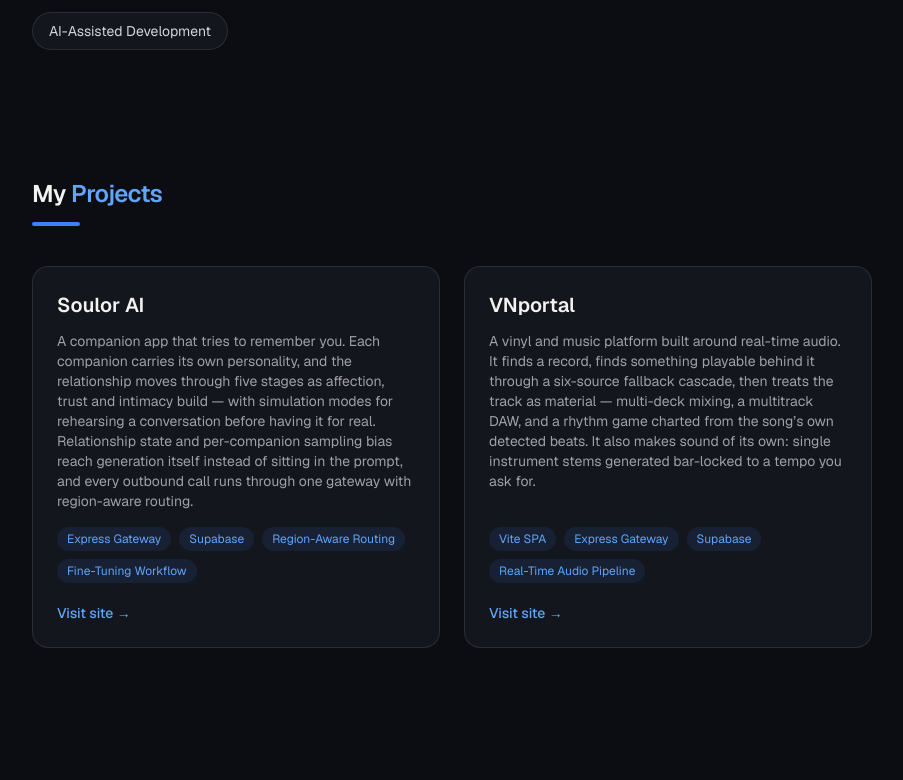
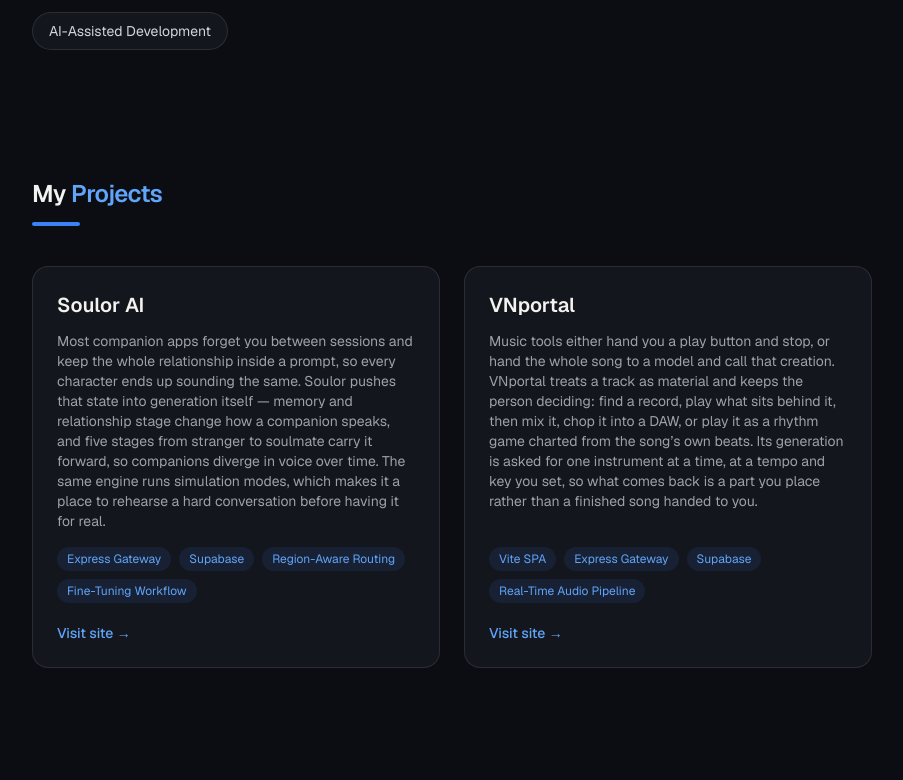
Before and after one commit to dh8116/dh8116.github.io, a Next.js app: page / in a window 1280 px wide. Shown: the part 2015-2795 px from the top of the page, without its empty margins (120-1023 px from the left). Built offline with nearby package versions, Linux system fonts and the light colour scheme.

Commit message:
Rewrite project intros around why each app exists

```diff
--- a/src/data/site.ts
+++ b/src/data/site.ts
@@ -27,7 +27,7 @@
     slug: "soulor-ai",
     name: "Soulor AI",
     description:
-      "A companion app that tries to remember you. Each companion carries its own personality, and the relationship moves through five stages as affection, trust and intimacy build \u2014 with simulation modes for rehearsing a conversation before having it for real. Relationship state and per-companion sampling bias reach generation itself instead of sitting in the prompt, and every outbound call runs through one gateway with region-aware routing.",
+      "Most companion apps forget you between sessions and keep the whole relationship inside a prompt, so every character ends up sounding the same. Soulor pushes that state into generation itself \u2014 memory and relationship stage change how a companion speaks, and five stages from stranger to soulmate carry it forward, so companions diverge in voice over time. The same engine runs simulation modes, which makes it a place to rehearse a hard conversation before having it for real.",
     tags: [
       "Express Gateway",
       "Supabase",
@@ -40,7 +40,7 @@
     slug: "vnportal",
     name: "VNportal",
     description:
-      "A vinyl and music platform built around real-time audio. It finds a record, finds something playable behind it through a six-source fallback cascade, then treats the track as material \u2014 multi-deck mixing, a multitrack DAW, and a rhythm game charted from the song\u2019s own detected beats. It also makes sound of its own: single instrument stems generated bar-locked to a tempo you ask for.",
+      "Music tools either hand you a play button and stop, or hand the whole song to a model and call that creation. VNportal treats a track as material and keeps the person deciding: find a record, play what sits behind it, then mix it, chop it into a DAW, or play it as a rhythm game charted from the song\u2019s own beats. Its generation is asked for one instrument at a time, at a tempo and key you set, so what comes back is a part you place rather than a finished song handed to you.",
     tags: [
       "Vite SPA",
       "Express Gateway",
```
